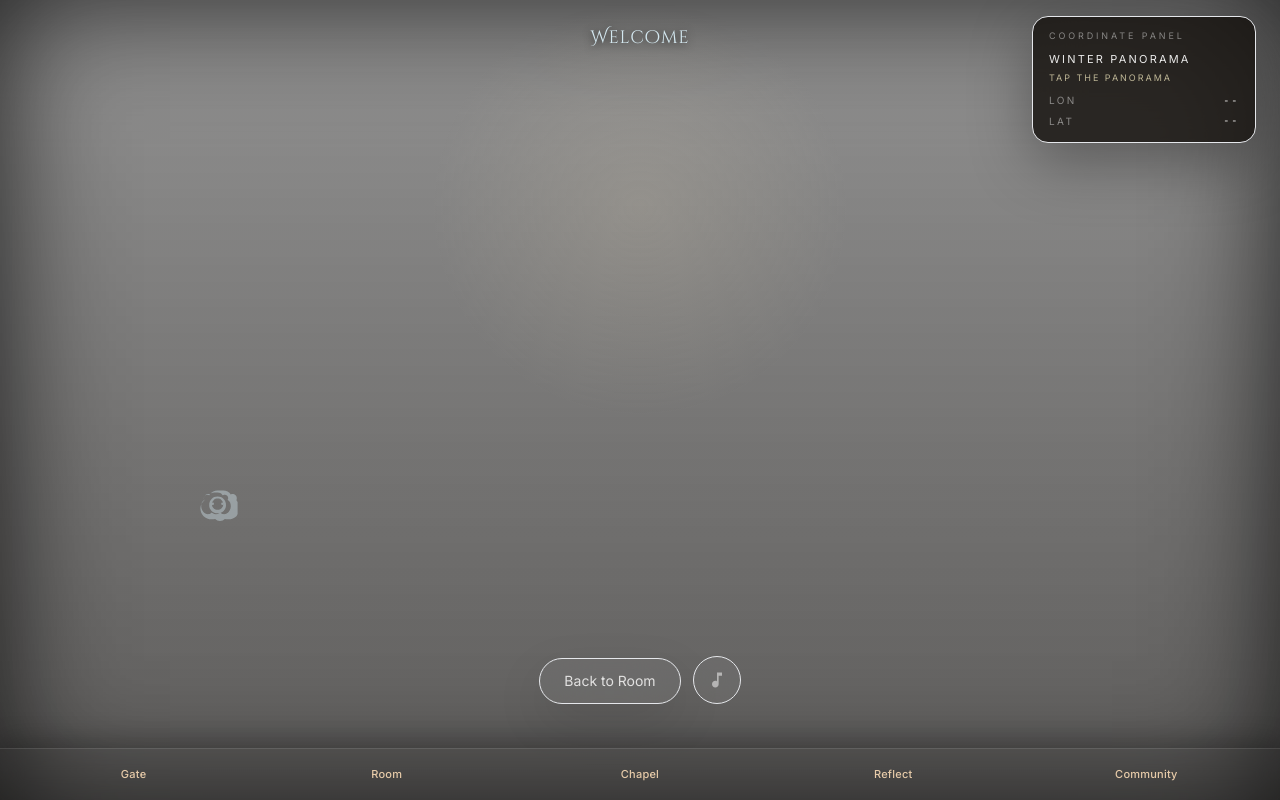
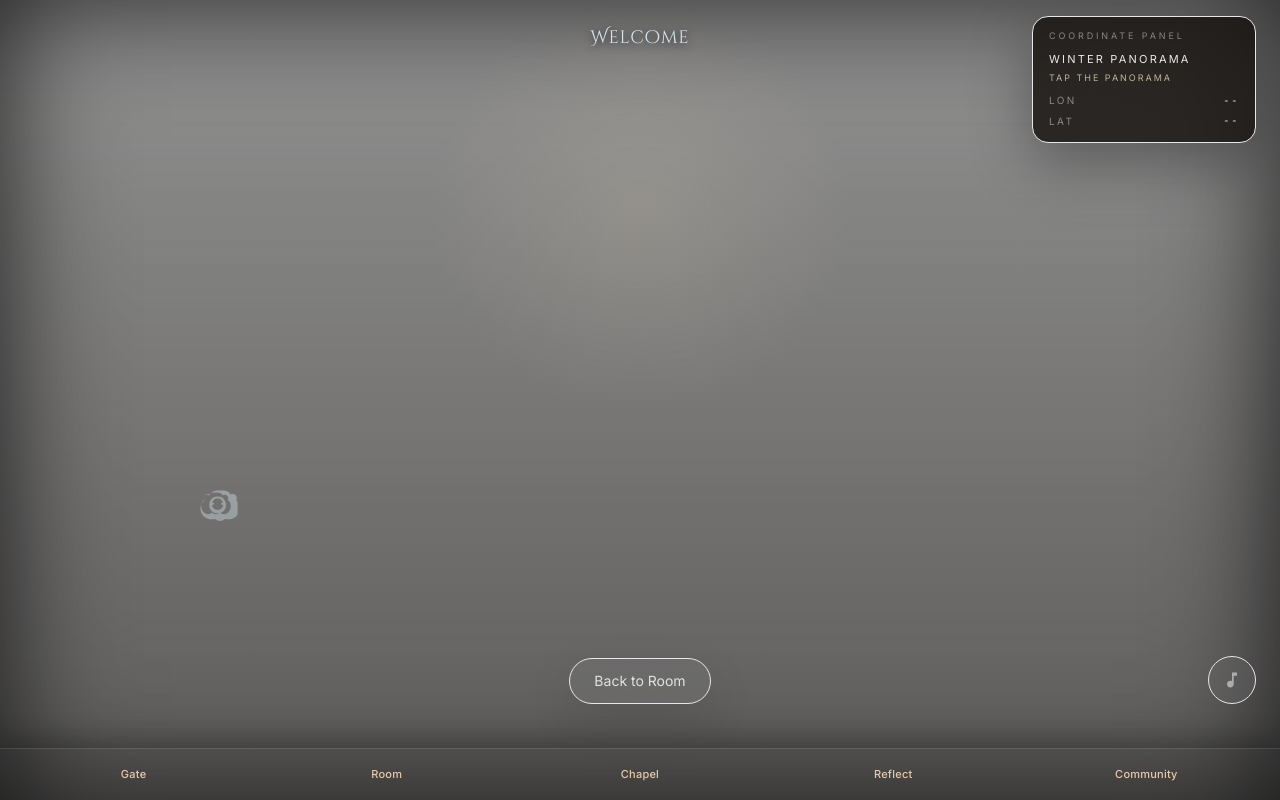
Before and after one commit to johncyongco/interior-castle, a React (Vite) app: page /narnia in a window 1280 px wide. Built offline with nearby package versions, Linux system fonts and the light colour scheme; no server answers.

Commit message:
Move music button to bottom right of Narnia

```diff
--- a/src/pages/NarniaPage.tsx
+++ b/src/pages/NarniaPage.tsx
@@ -282,7 +282,7 @@ export default function NarniaPage() {
       <div className="absolute top-6 left-0 right-0 z-10 flex justify-center">
         <p className="narnia text-base tracking-wider text-[#d4e8f0] drop-shadow-[0_2px_4px_rgba(0,0,0,0.8)] sm:text-lg">Welcome</p>
       </div>
-      <div className="absolute bottom-24 left-0 right-0 z-10 flex items-end justify-center gap-3 px-6">
+      <div className="absolute bottom-24 left-0 right-0 z-10 flex justify-center px-6">
         <button
           type="button"
           onClick={() => navigate('/room')}
@@ -290,10 +290,12 @@ export default function NarniaPage() {
         >
           Back to Room
         </button>
+      </div>
+      <div className="absolute bottom-24 right-6 z-10">
         <button
           type="button"
           onClick={startAudio}
-          className="flex h-12 w-12 shrink-0 items-center justify-center rounded-full border border-white/14 bg-white/[0.05] backdrop-blur-xl transition hover:bg-white/[0.1]"
+          className="flex h-12 w-12 items-center justify-center rounded-full border border-white/14 bg-white/[0.05] backdrop-blur-xl transition hover:bg-white/[0.1]"
           aria-label="Play music"
         >
           <svg viewBox="0 0 24 24" className="h-5 w-5 fill-white/50" aria-hidden="true">
```
